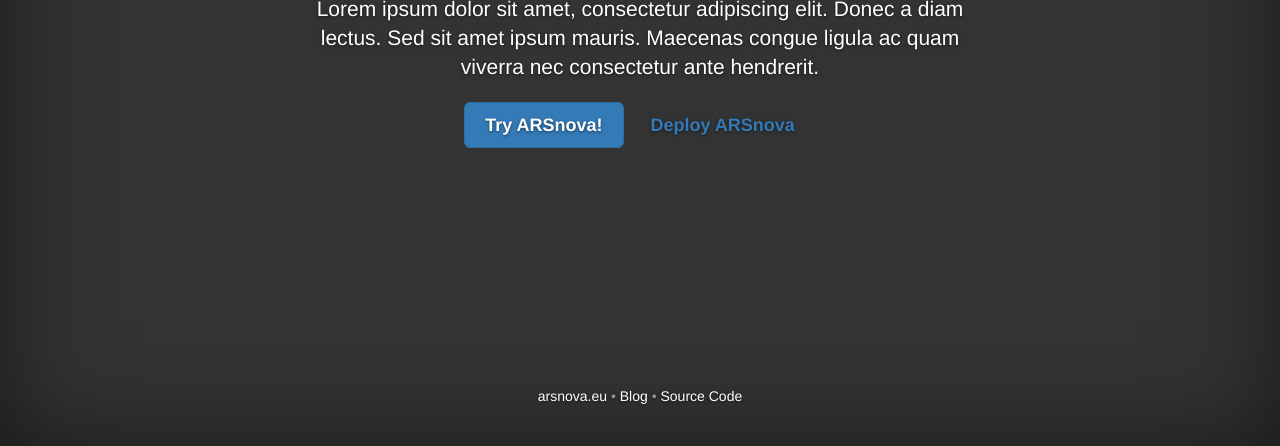
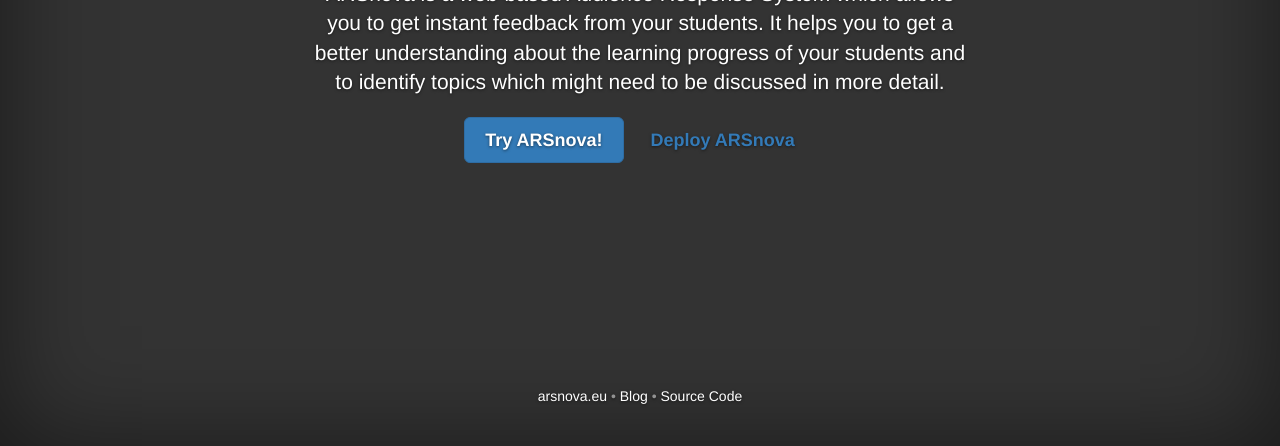
Before and after one commit to arsnova-dev/arsnova.github.io, a plain HTML site: page home.html in a window 1280 px wide. Shown: the part 354-800 px from the top of the page. Drawn offline with nearby package versions, Linux system fonts and the light colour scheme.

Commit message:
Add introduction to homepage

```diff
--- a/home.html
+++ b/home.html
@@ -39,7 +39,7 @@
 
 				<div class="inner cover">
 					<h1 class="cover-heading">The Novel Audience Response System</h1>
-					<p class="lead">Lorem ipsum dolor sit amet, consectetur adipiscing elit. Donec a diam lectus. Sed sit amet ipsum mauris. Maecenas congue ligula ac quam viverra nec consectetur ante hendrerit.</p>
+					<p class="lead">ARSnova is a web-based Audience Response System which allows you to get instant feedback from your students. It helps you to get a better understanding about the learning progress of your students and to identify topics which might need to be discussed in more detail.</p>
 					<p class="lead">
 						<a href="https://arsnova.eu" class="btn btn-lg btn-primary">Try ARSnova!</a>
 						<a href="./#!/administration" class="btn btn-lg btn-link">Deploy ARSnova</a>
```
